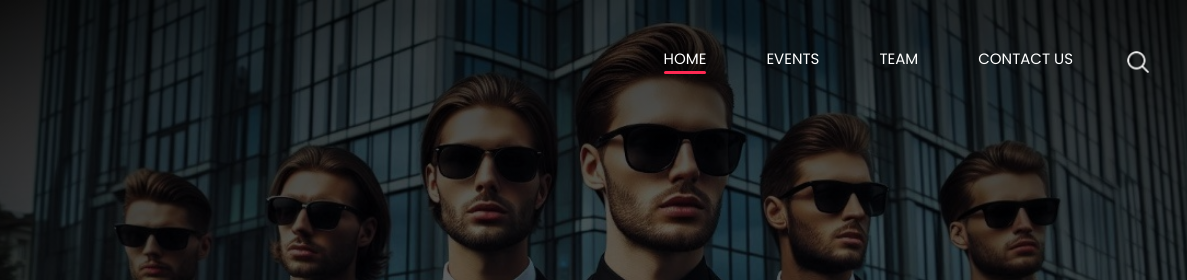
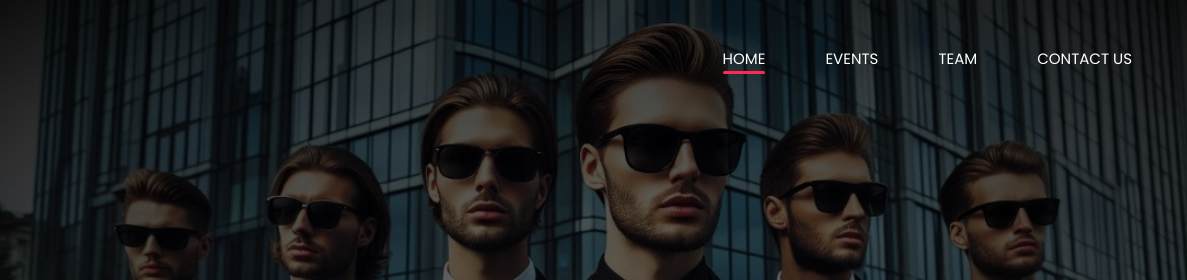
Before and after one commit to HareshDeveloper/temporary-website, a plain HTML site: page index.html in a window 1280 px wide. Shown: the top 280 px of the page, 93-1280 px from the left. Drawn offline with nearby package versions, Linux system fonts and the light colour scheme.

Commit message:
excluded search

```diff
--- a/index.html
+++ b/index.html
@@ -60,11 +60,11 @@
                   <a class="nav-link" href="#contact-us"> Contact Us</a>
                 </li>
               </ul>
-              <div class="user_option">
+              <!-- <div class="user_option">
                 <form class="form-inline my-2 my-lg-0 ml-0 ml-lg-4 mb-3 mb-lg-0">
                   <button class="btn  my-2 my-sm-0 nav_search-btn" type="submit"></button>
                 </form>
-              </div>
+              </div> -->
             </div>
           </div>
         </nav>
```
